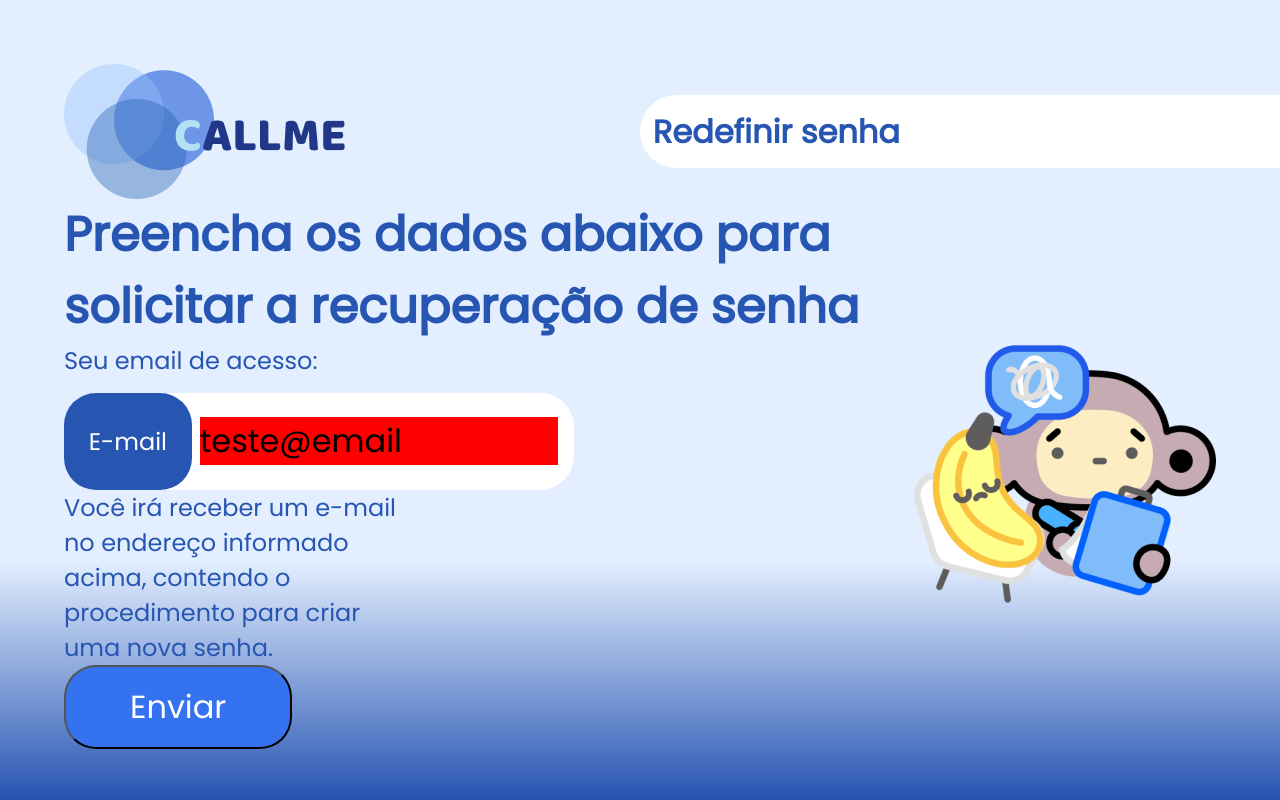
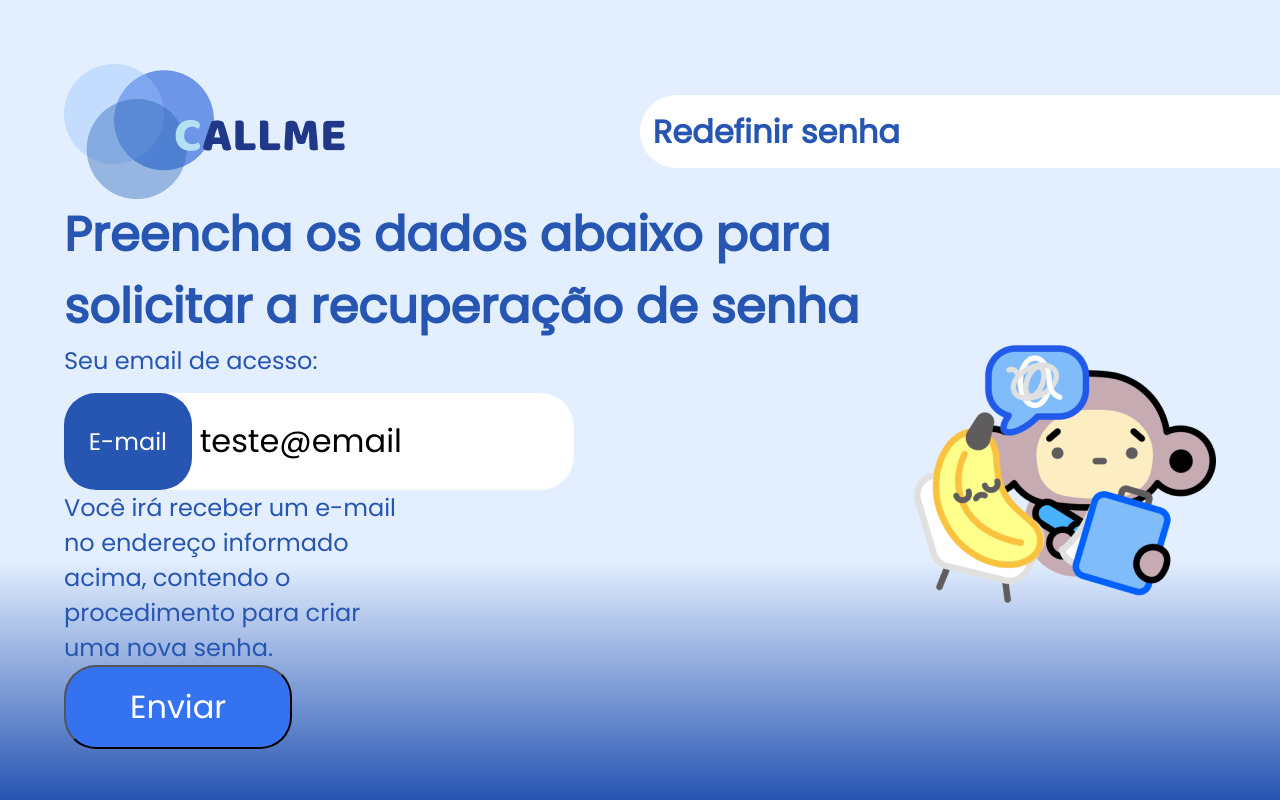
Before and after one commit to rubensl07/callme5, a React (Vite) app: page / in a window 1280 px wide. Both pictures are taken after a click on the link "Esqueci minha senha". Built offline with nearby package versions, Linux system fonts and the light colour scheme.

Commit message:
bug corrigido input

```diff
--- a/src/css/PasswordRecovery.module.css
+++ b/src/css/PasswordRecovery.module.css
@@ -50,13 +50,15 @@
     margin-right: .5rem;
     width: fit-content;
 }
+.mailInputField>div{
+    width: 100%;
+}
 .mailInputField input{
     display: flex;
     width: 100%;
     font-size: 2rem;
     outline: none;
     border: none;
-    background-color: red;
 }
 
 .container button{
```
